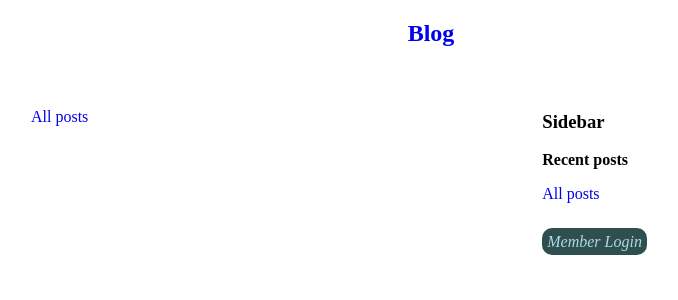
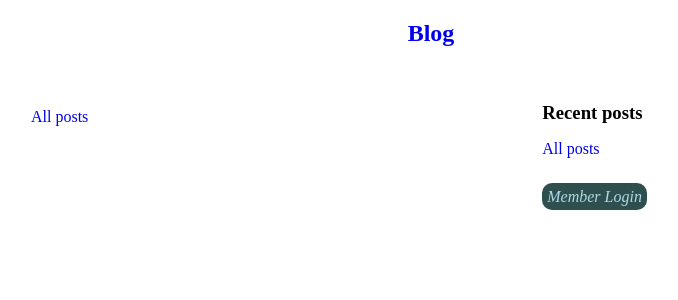
Before and after one commit to alexdietz1988/PersonalWebsite, a Django app: page /blog in a window 1280 px wide. Shown: the part 104-404 px from the top of the page, without its empty margins (209-887 px from the left). Run offline with Django 4.2, Linux system fonts and the light colour scheme; data that the repository does not hold is empty.

Commit message:
Styling tweak

```diff
--- a/main_app/templates/blog/base.html
+++ b/main_app/templates/blog/base.html
@@ -36,10 +36,8 @@
 
 	<aside>
 
-		<h3>Sidebar</h3>
-
 		<section>
-			<h4 class="sidebar-header">Recent posts</h4>
+			<h3 class="sidebar-header">Recent posts</h3>
 			<ul class="sidebar-list">
 			{% for post in posts %}
 				{% if post.private == False or user.membership.member and forloop.counter < 10 %}
```
